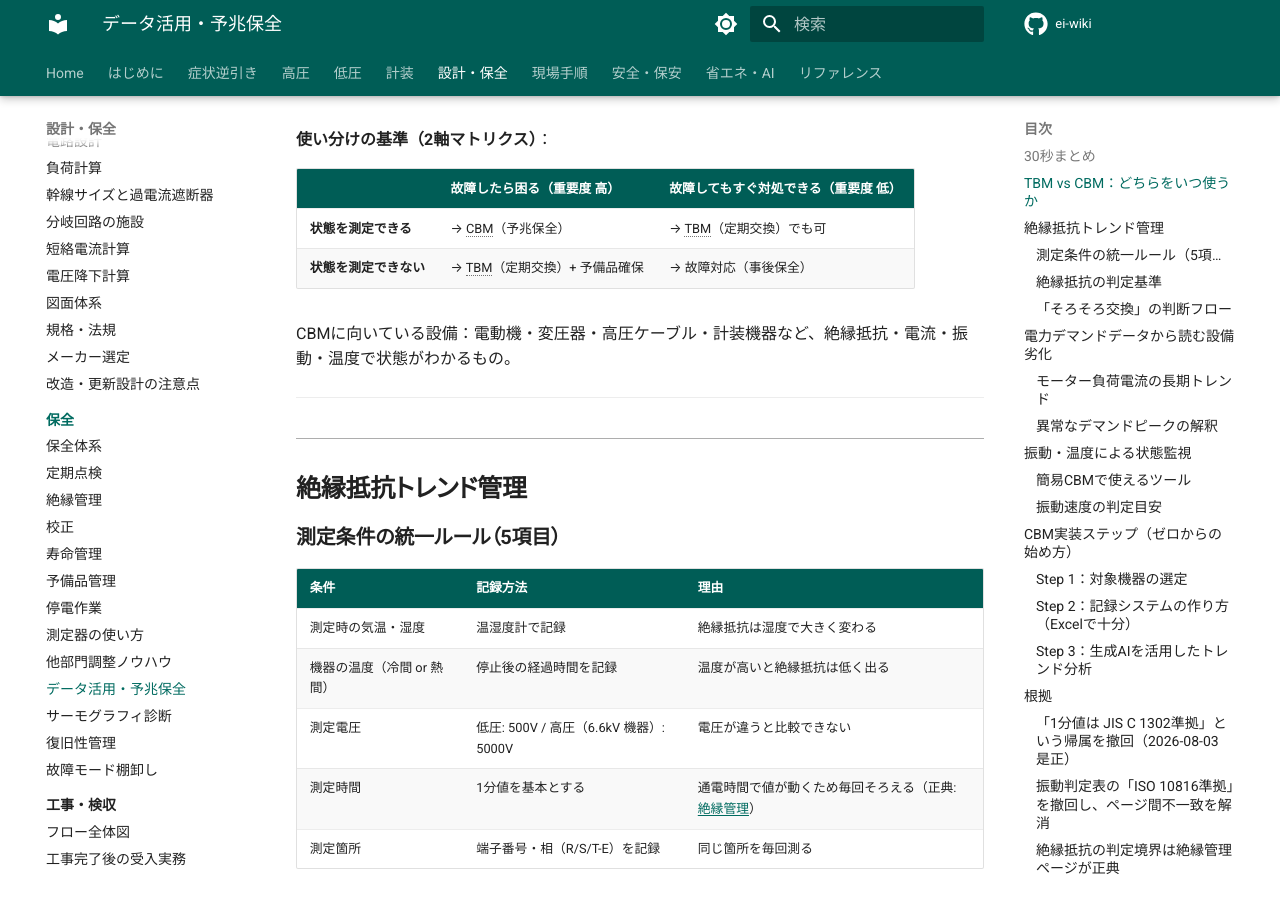
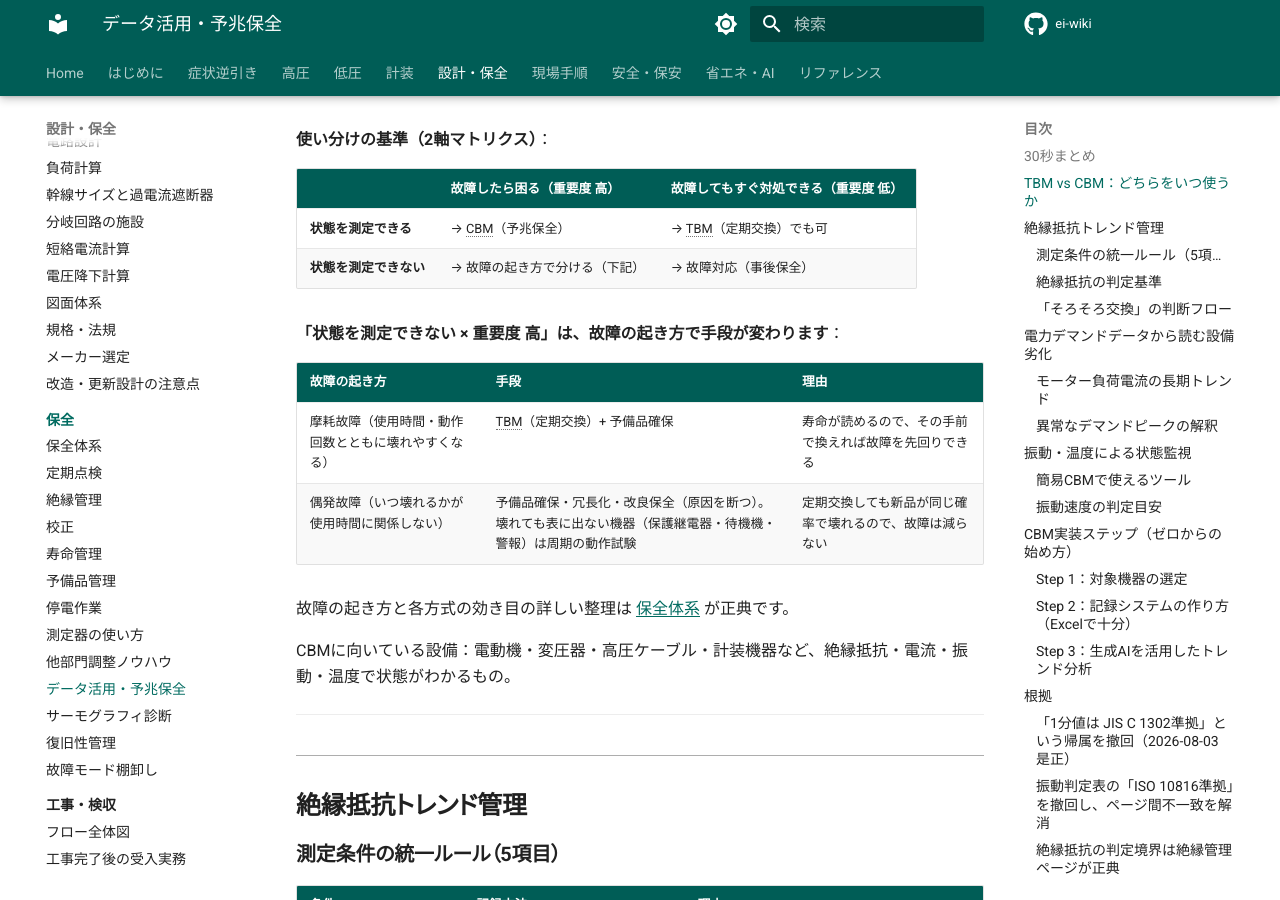
Before and after one commit to kfurufuru/ei-wiki, an MkDocs documentation site: the page built from docs/05-hozen/predictive-maintenance.md, in a window 1280 px wide and 900 px high, scrolled down 830 px. Built offline with MkDocs 1.6.1 and Material for MkDocs 9.7.7, drawn with Linux system fonts in a browser that asks for light colours; comment, search, counter and statistics services are not loaded.

Commit message:
fix(予兆保全): 2軸マトリクスの「測定できない×重要度高」を故障の起き方で分岐 (#134)
- 旧セルは一律「TBM（定期交換）+ 予備品確保」で、偶発故障が主体の機器では定期交換が故障を減らさない点が抜け、
  保全体系（方式を選ぶ理屈）の表と勧めが食い違っていた
- 摩耗故障 → TBM（定期交換）+ 予備品、偶発故障 → 予備品・冗長化・改良保全、隠れ故障機器は周期の動作試験、に分けた
- 詳細は保全体系（maintenance-system.md#tbm）を正典としてリンク


Claude-Session: https://claude.ai/code/session_01SUCgopTvV3RvxJzX3QbrV5

Co-authored-by: Claude <noreply@anthropic.com>

```diff
--- a/docs/05-hozen/predictive-maintenance.md
+++ b/docs/05-hozen/predictive-maintenance.md
@@ -33,7 +33,16 @@ last_verified: 2026-08-06
 | | 故障したら困る（重要度 高） | 故障してもすぐ対処できる（重要度 低） |
 |---|---|---|
 | **状態を測定できる** | → CBM（予兆保全） | → TBM（定期交換）でも可 |
-| **状態を測定できない** | → TBM（定期交換）+ 予備品確保 | → 故障対応（事後保全） |
+| **状態を測定できない** | → 故障の起き方で分ける（下記） | → 故障対応（事後保全） |
+
+**「状態を測定できない × 重要度 高」は、故障の起き方で手段が変わります**：
+
+| 故障の起き方 | 手段 | 理由 |
+|---|---|---|
+| 摩耗故障（使用時間・動作回数とともに壊れやすくなる） | TBM（定期交換）+ 予備品確保 | 寿命が読めるので、その手前で換えれば故障を先回りできる |
+| 偶発故障（いつ壊れるかが使用時間に関係しない） | 予備品確保・冗長化・改良保全（原因を断つ）。壊れても表に出ない機器（保護継電器・待機機・警報）は周期の動作試験 | 定期交換しても新品が同じ確率で壊れるので、故障は減らない |
+
+故障の起き方と各方式の効き目の詳しい整理は [保全体系](maintenance-system.md#tbm) が正典です。
 
 CBMに向いている設備：電動機・変圧器・高圧ケーブル・計装機器など、絶縁抵抗・電流・振動・温度で状態がわかるもの。
 
```
